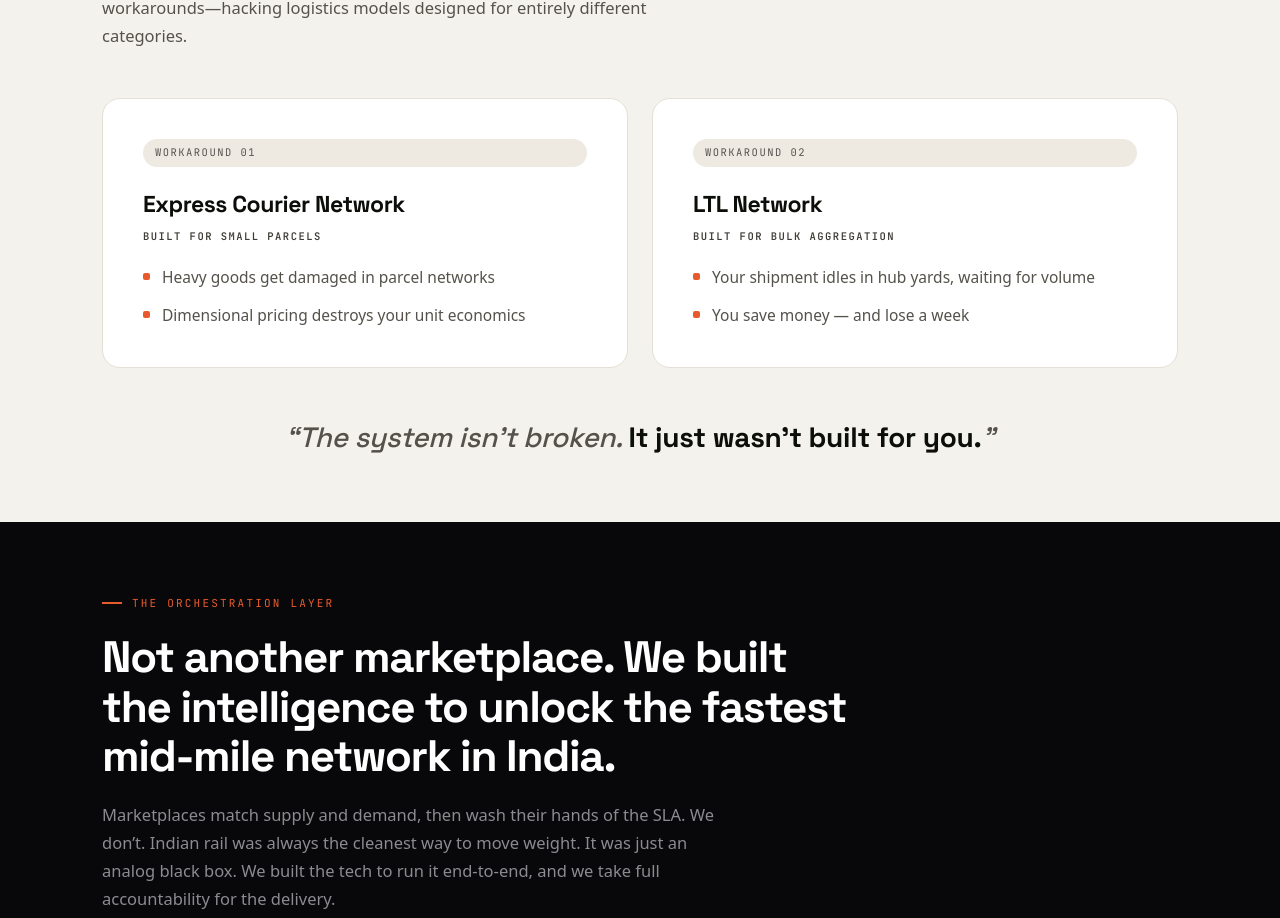
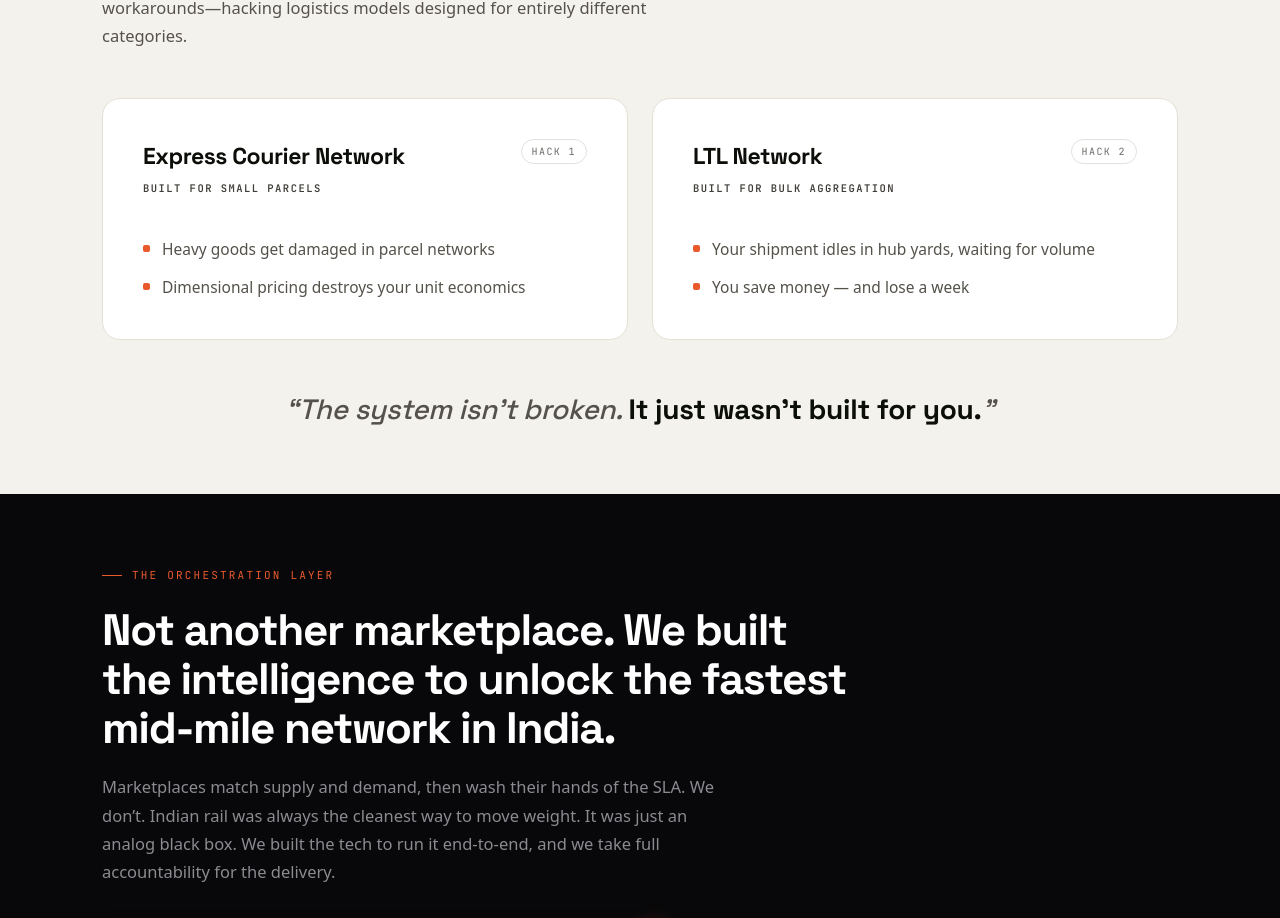
Before and after one commit to dineshreddyondl/joltdeliveries, a Next.js app: page / in a window 1280 px wide. Shown: the part 2255-3173 px from the top of the page. Built offline with nearby package versions, Linux system fonts and the light colour scheme.

Commit message:
Gap cards: drop workaround pills, HACK 1/2 tags on the side
Founder: headings move to the card top (title + descriptor), and the
badge becomes a small hairline 'HACK 1' / 'HACK 2' tag on the side of
the heading row. Old pill badges removed.

```diff
--- a/components/sections/gap.module.css
+++ b/components/sections/gap.module.css
@@ -82,23 +82,25 @@
   transform: translateY(-8px);
   box-shadow: 0 30px 60px rgba(10, 10, 11, 0.1);
 }
-.badge {
+/* Heading row: title + descriptor left, "HACK N" tag on the side. */
+.trapHead {
+  display: flex;
+  justify-content: space-between;
+  align-items: flex-start;
+  gap: 16px;
+  margin-bottom: 20px;
+}
+.sideBadge {
   font-family: var(--font-jetbrains), "JetBrains Mono", monospace;
-  font-size: 10.5px;
+  font-size: 10px;
   letter-spacing: 0.14em;
   text-transform: uppercase;
-  padding: 6px 12px;
+  color: #6b6b66;
+  border: 1px solid rgba(12, 14, 9, 0.12);
   border-radius: 100px;
-  display: inline-block;
-  margin-bottom: 20px;
-}
-.courier .badge {
-  background: #eeeae2;
-  color: #57534e;
-}
-.freight .badge {
-  background: #eeeae2;
-  color: #57534e;
+  padding: 4px 10px;
+  white-space: nowrap;
+  flex-shrink: 0;
 }
 .trap h3 {
   font-size: 23px;
--- a/components/sections/gap.tsx
+++ b/components/sections/gap.tsx
@@ -33,7 +33,7 @@ const rv: Variants = {
 
 const TRAPS = [
   {
-    badge: "Workaround 01",
+    badge: "Hack 1",
     tone: "courier",
     title: "Express Courier Network",
     sub: "Built for small parcels",
@@ -43,7 +43,7 @@ const TRAPS = [
     ],
   },
   {
-    badge: "Workaround 02",
+    badge: "Hack 2",
     tone: "freight",
     title: "LTL Network",
     sub: "Built for bulk aggregation",
@@ -112,9 +112,13 @@ export function Gap() {
               animate={show as never}
               className={cn(styles.trap, styles[trap.tone])}
             >
-              <span className={styles.badge}>{trap.badge}</span>
-              <h3 className={sg.className}>{trap.title}</h3>
-              <span className={styles.sub}>{trap.sub}</span>
+              <div className={styles.trapHead}>
+                <div>
+                  <h3 className={sg.className}>{trap.title}</h3>
+                  <span className={styles.sub}>{trap.sub}</span>
+                </div>
+                <span className={styles.sideBadge}>{trap.badge}</span>
+              </div>
               <div className={styles.pts}>
                 {trap.points.map((pt) => (
                   <p key={pt} className={styles.pt}>
```
